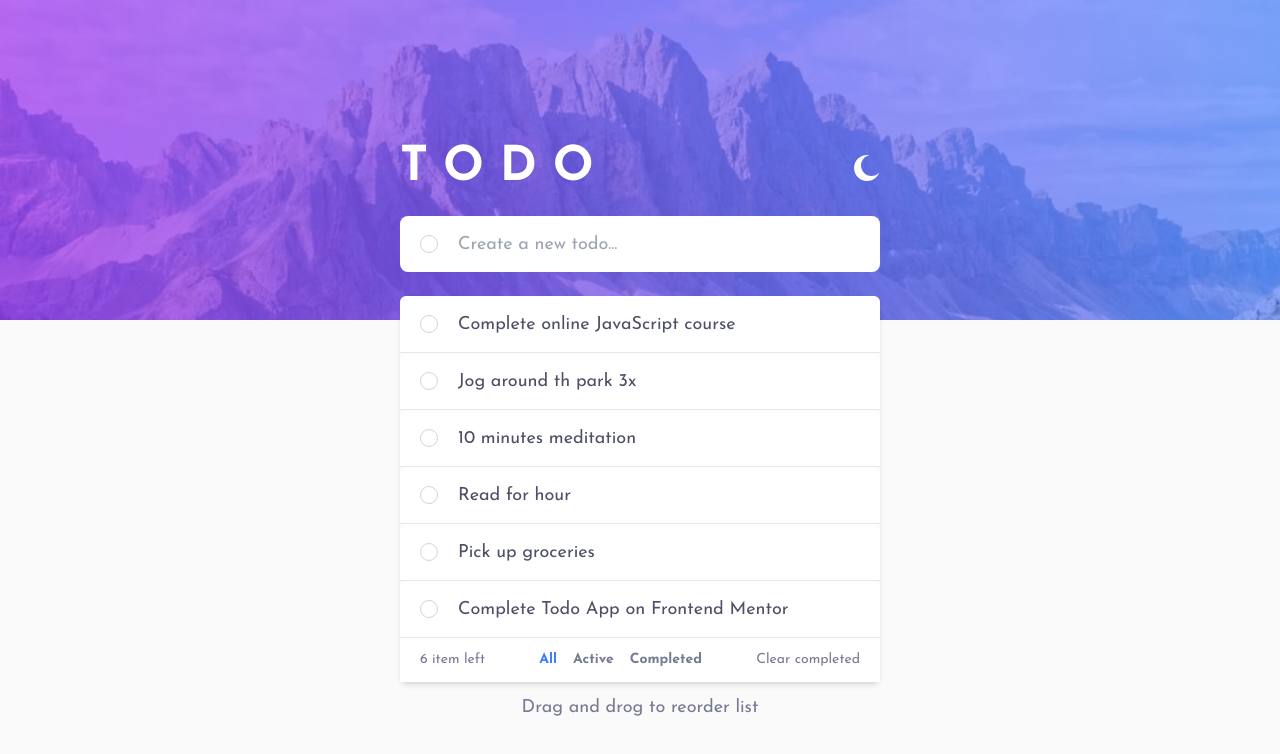
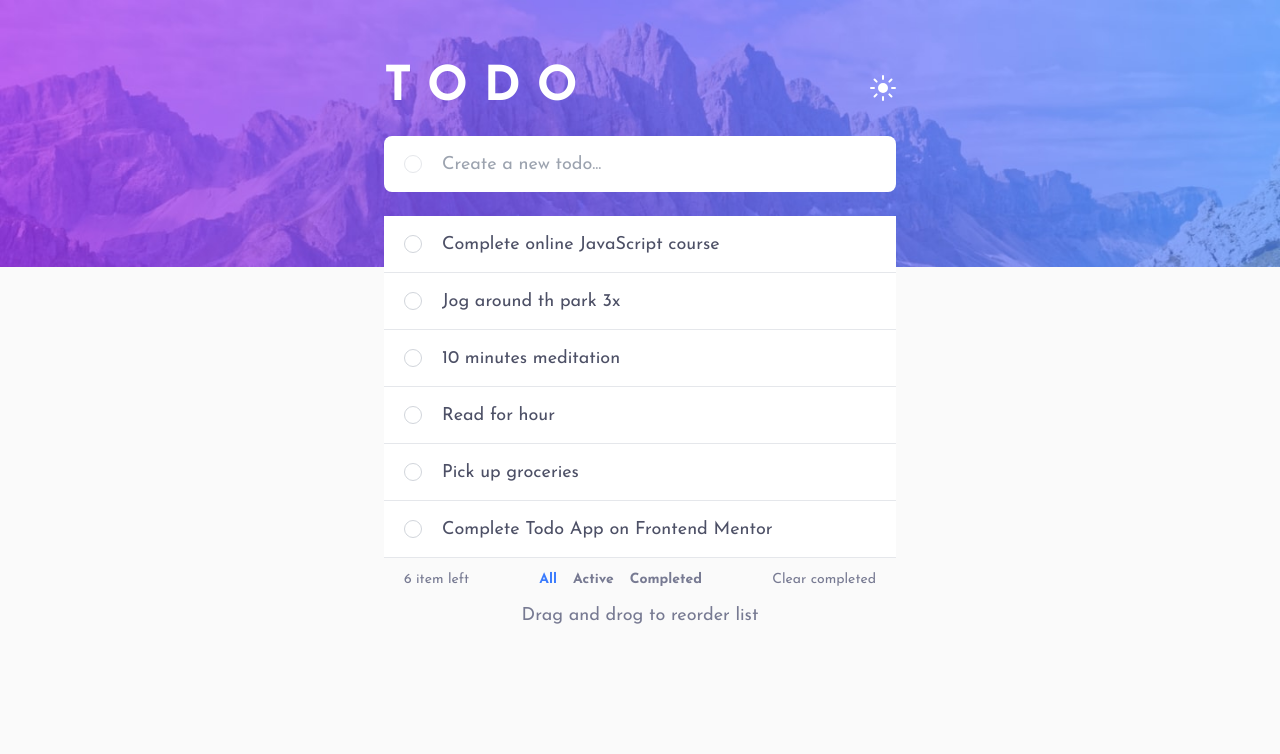
Before and after one commit to alejo9456/todo-app, a React (Vite) app: page / in a window 1280 px wide. Shown: the top 754 px of the page. Built offline with nearby package versions, Linux system fonts and the light colour scheme.

Commit message:
feat: Add theme dark

```diff
--- a/src/App.jsx
+++ b/src/App.jsx
@@ -1,11 +1,20 @@
 
-import { useEffect, useState } from 'react';
-import lightDesktopBackgroundImage  from './assets/bg-desktop-light.jpg';
-import lightMobileBackgroundImage  from './assets/bg-mobile-light.jpg';
+import { useState } from 'react';
 import { Search, TodoList } from './components';
 
+// if (!localStorage.theme) {
+//   localStorage.theme = 'dark';
+// }
 
 export const App = () => {
+  const [theme, setTheme] = useState(localStorage.theme || 'dark');
+  console.log(theme);
+  const toggleThemeMode = () => {
+    const newTheme = theme === 'light' ? 'dark' : 'light';
+    setTheme(newTheme);
+    localStorage.theme = newTheme;
+    document.documentElement.classList.toggle('dark');
+  };
   const [todos, setTodos] = useState([
     {
       id: 1,
@@ -39,26 +48,9 @@ export const App = () => {
     },
   ]);
 
-  const [isMobile, setIsMobile] = useState(false);
-
   const [filter, setFilter] = useState('all');
 
   const [isAllComplete, setIsAllComplete] = useState(false);
-
-
-  useEffect(() => {
-
-    const handleResize = () =>{
-      setIsMobile(window.innerWidth < 480);
-    }
-
-    handleResize();
-
-    window.addEventListener('resize', handleResize);
-    return () => {
-      window.removeEventListener('resize', handleResize);
-    }
-  }, [])
 
   const handleFilterChange = (newFilter) => {
     setFilter(newFilter);
@@ -114,19 +106,14 @@ export const App = () => {
   })
 
   return (
-    <main className="h-screen relative bg-very-light-gray">
+    <main className='min-h-screen relative bg-very-light-gray dark:bg-very-dark-blue bg-mobile-light transition-all duration-300  md:bg-desktop-light dark:bg-mobile-dark md:dark:bg-desktop-dark bg-no-repeat bg-contain'>
 
-      <section className='h-40vh relative flex justify-center items-center'>
-        <img
-          className="h-full w-full absolute object-cover object-center"
-          src={ isMobile? lightMobileBackgroundImage : lightDesktopBackgroundImage } alt="image-background" />
-      </section>
-
-      <section className="bg-very-light-gray h-60vh relative flex flex-col items-center">
-        <div className='relative top-[-11rem] max-w-[21rem] sm:min-w-[30rem]'>
+      <section className= 'container relative flex flex-col items-center mx-auto px-4 pt-8 md:max-w-xl'>
           <Search
+              theme = { theme }
               onAddTodo = {addTodo }
               onChangeAllTodos = { changeAllTodos}
+              onToggleTheme = { toggleThemeMode }
               isAllComplete={isAllComplete} />
           <TodoList
             todos= {filteredTodos}
@@ -137,10 +124,9 @@ export const App = () => {
             onClearComplete={ clearComplete }
             onIncompleteTodos={countIncompleteTodos}
           />
-          <footer className='text-dark-grayish-blue flex justify-center'>
+          <footer className=' text-dark-grayish-blue flex justify-center bg-inherit'>
             Drag and drog to reorder list
           </footer>
-        </div>
       </section>
 
     </main>
--- a/src/components/Search.jsx
+++ b/src/components/Search.jsx
@@ -1,9 +1,9 @@
-
 import { useState } from 'react';
-import darkButtonImage from '../assets/icon-moon.svg';
+import moonButtonImage from '../assets/icon-moon.svg';
+import sunButtonImage from '../assets/icon-sun.svg';
 import check from '../assets/icon-check.svg'
 
-export const Search = ({ onAddTodo, onChangeAllTodos, isAllComplete }) => {
+export const Search = ({ onAddTodo, onChangeAllTodos, isAllComplete, theme, onToggleTheme }) => {
     const [newTodo, setNewTodo] = useState('');
 
     const handleAllComplete = () => {
@@ -21,17 +21,18 @@ export const Search = ({ onAddTodo, onChangeAllTodos, isAllComplete }) => {
         }
     }
     return (
-        <header className="relative z-10 mb-6">
+        <header className="container mx-auto px-4 pt-8 md:max-w-xl z-10 mb-6">
             <div className="flex items-center justify-between mb-6">
             <h1 className="items-center justify-center text-5xl font-bold mb-0 text-white tracking-[1rem]">TODO</h1>
-            <span className="z-20">
-                <img src={ darkButtonImage } alt="" />
+            <span className="z-20 cursor-pointer"
+                onClick={ onToggleTheme }>
+                <img src={ theme === 'dark' ? (sunButtonImage): (moonButtonImage) } alt="" />
             </span>
             </div>
-            <div className="flex items-center w-full bg-white rounded-lg px-5 py-2">
+            <div className='flex items-center w-full bg-white dark:bg-very-dark-desaturated-blue rounded-lg px-5 py-2'>
                 <button
                     onClick={ handleAllComplete }
-                    className={`relative flex justify-between rounded-full border p-2 border-gray-300 cursor-pointer mr-5 ${isAllComplete ? 'bg-check-background' : ''
+                    className={`relative flex justify-between rounded-full border p-2 hover:border-check cursor-pointer mr-5 ${isAllComplete ? 'bg-gradient-to-r from-primary-check to-secondary-check' : ''
                     }`}
                     >
                     {isAllComplete ? (
@@ -43,7 +44,7 @@ export const Search = ({ onAddTodo, onChangeAllTodos, isAllComplete }) => {
                     ) : null}
                 </button>
                 <input
-                    className="outline-none h-10"
+                    className="outline-none h-10 bg-inherit dark:text-light-grayish-blue"
                     type="text"
                     placeholder="Create a new todo..."
                     value= { newTodo}
--- a/src/components/TodoItem.jsx
+++ b/src/components/TodoItem.jsx
@@ -51,7 +51,7 @@
           }, [todo]);
 
         return (
-            <div className="flex items-center w-full bg-white rounded-t-lg px-5 py-2 border-b"
+            <article className="flex items-center w-full  rounded-t-lg px-5 py-2 border-b bg-inherit"
                 ref={provided.innerRef}
                 {...provided.draggableProps}
                 {...provided.dragHandleProps}
@@ -63,8 +63,8 @@
             >
                 <button
                 onClick={handleCheckboxChange}
-                className={`relative flex justify-between rounded-full border p-2 border-gray-300 cursor-pointer mr-5 ${
-                    todo.complete ? 'bg-check-background' : ''
+                className={`relative flex justify-between rounded-full border p-2 hover:bg-check-background border-gray-300 dark:border-dark-grayish-blue cursor-pointer mr-5 ${
+                    todo.complete ? 'bg-gradient-to-r from-primary-check to-secondary-check' : ''
                 }`}
                 >
                 {todo.complete ? (
@@ -77,7 +77,7 @@
                 </button>
                 {isEditing ? (
                     <input
-                        className={`outline-none h-10 ${isFocused || isHovered ? 'w-4/5' : 'w-full'} ${todo.complete ? 'line-through text-dark-grayish-blue' : ''} transition-all duration-500`}
+                        className={`bg-inherit outline-none h-10 ${isFocused || isHovered ? 'w-4/5' : 'w-full'} ${todo.complete ? 'line-through text-dark-grayish-blue' : ''} transition-all duration-500`}
                         type="text"
                         value={editText}
                         onBlur={handleBlur}
@@ -87,7 +87,7 @@
                             />
                         ) : (
                     <div
-                        className={`flex items-center outline-none h-10 ${isFocused || isHovered ? 'w-4/5' : 'w-full'} ${todo.complete ? 'line-through text-dark-grayish-blue' : ''} transition-all duration-500`}
+                        className={`flex items-center outline-none h-10 ${isFocused || isHovered ? 'w-4/5' : 'w-full'} ${todo.complete ? 'line-through text-dark-grayish-blue dark:text-light-grayish-blue-hover' : 'dark:text-light-grayish-blue'} transition-all duration-500`}
                         onFocus={() => setIsFocused(true)}
                         onBlur={() => setIsFocused(false)}
                         >
@@ -103,6 +103,6 @@
                             <img src={cross} alt="Cross"/>
                         </button>
                     )}
-            </div>
+            </article>
         )
     };
--- a/src/components/TodoList.jsx
+++ b/src/components/TodoList.jsx
@@ -15,14 +15,14 @@ export const TodoList = ( { todos,onReorderTodos, onDeleteTodo, onFilterChange,
   };
 
   return (
-        <section className="bg-very-light-gray rounded-md shadow-md mb-3">
+      <section className='container relative items-center px-4 mx-auto md:max-w-xl'>
       <DragDropContext onDragEnd={onDragEnd}>
         <Droppable droppableId="todos">
           {(provided) => (
             <ul
               {...provided.droppableProps}
               ref={provided.innerRef}
-              className="text-very-dark-grayish-blue"
+              className="text-very-dark-grayish-blue relative bg-white dark:bg-very-dark-desaturated-blue"
             >
               {todos.map((todo, index) => (
                 <Draggable key={todo.id.toString()} draggableId={todo.id.toString()} index={index}>
@@ -41,7 +41,7 @@ export const TodoList = ( { todos,onReorderTodos, onDeleteTodo, onFilterChange,
           )}
         </Droppable>
       </DragDropContext>
-      <TodoOptions size={onIncompleteTodos()} onFilterChange={onFilterChange} onClearComplete={onClearComplete} />
+      <TodoOptions className="hidden" size={onIncompleteTodos()} onFilterChange={onFilterChange} onClearComplete={onClearComplete} />
     </section>
   )
 }
--- a/src/components/TodoOptions.jsx
+++ b/src/components/TodoOptions.jsx
@@ -10,25 +10,27 @@ export const TodoOptions = ({ size, onFilterChange, onClearComplete }) => {
     }
 
     return (
-        <footer className="text-dark-grayish-blue flex justify-between px-5 py-3 text-sm bg-white">
+        <>
+            <footer className="text-dark-grayish-blue flex justify-between px-5 py-3 text-sm bg-inherit mb-5 sm:mb-0">
                 <span> { size} item left</span>
                 <ul className="flex justify-between">
-                <li className={`font-bold mx-2 ${activeFilter !== 'all' ? 'hover:text-very-dark-grayish-blue' : ''} ${activeFilter === 'all' ? 'text-bright-blue' : 'text-dark-grayish-blue'}`}>
+                    <li className={`font-bold mx-2 ${activeFilter !== 'all' ? 'hover:text-very-dark-grayish-blue dark:hover:text-light-grayish-blue' : ''} ${activeFilter === 'all' ? 'text-bright-blue' : 'text-dark-grayish-blue dark:text-light-grayish-blue'}`}>
                         <a href="#" onClick={() => handleFilteredChange('all')}>All</a>
                     </li>
                     <li
-                    className={`font-bold mx-2 ${activeFilter !== 'active' ? 'hover:text-very-dark-grayish-blue' : ''} ${activeFilter === 'active' ? 'text-bright-blue': 'text-dark-grayish-blue'}`}>
+                        className={`font-bold mx-2 ${activeFilter !== 'active' ? 'hover:text-very-dark-grayish-blue dark:hover:text-light-grayish-blue' : ''} ${activeFilter === 'active' ? 'text-bright-blue': 'text-dark-grayish-blue'}`}>
                         <a href="#" onClick={ ()=> handleFilteredChange('active') }>Active</a>
                     </li>
                     <li
-                    className={`font-bold mx-2 ${activeFilter !== 'completed' ? 'hover:text-very-dark-grayish-blue' : ''} ${activeFilter === 'completed' ? 'text-bright-blue': 'text-dark-grayish-blue'}`}>
+                        className={`font-bold mx-2 ${activeFilter !== 'completed' ? 'hover:text-very-dark-grayish-blue dark:hover:text-light-grayish-blue' : ''} ${activeFilter === 'completed' ? 'text-bright-blue': 'text-dark-grayish-blue'}`}>
                         <a href="#" onClick={ ()=> handleFilteredChange('completed') }>Completed</a>
                     </li>
                 </ul>
                 <button
                     onClick={ onClearComplete}
-                className="hover:text-very-dark-grayish-blue"
+                    className="hover:text-very-dark-grayish-blue dark:hover:text-light-grayish-blue"
                     >Clear completed</button>
             </footer>
+        </>
     )
 }
--- a/src/index.css
+++ b/src/index.css
@@ -7,7 +7,3 @@ body {
   font-family: 'Josefin Sans';
   font-size: 18px;
 }
-
-.bg-check-background {
-  background: linear-gradient(to right, hsl(192, 100%, 67%), hsl(280, 87%, 65%));
-}
--- a/src/main.jsx
+++ b/src/main.jsx
@@ -4,7 +4,7 @@ import './index.css'
 import { App } from './App'
 
 ReactDOM.createRoot(document.getElementById('root')).render(
-  // <React.StrictMode>
+  <React.StrictMode>
     <App />
-  // </React.StrictMode>,
+  </React.StrictMode>,
 )
--- a/tailwind.config.js
+++ b/tailwind.config.js
@@ -4,6 +4,7 @@ export default {
     "./index.html",
     "./src/**/*.{js,ts,jsx,tsx}",
   ],
+  darkMode: 'class',
   theme: {
     extend: {
       colors: {
@@ -22,7 +23,11 @@ export default {
         'light-grayish-blue-hover': 'hsl(236, 33%, 92%)',
         'dark-grayish-blue': 'hsl(234, 11%, 52%)',
         'very-dark-grayish-blue': 'hsl(233, 14%, 35%)',
-        'very-dark-grayish-blue-hover': 'hsl(237, 14%, 26%)'
+        // 'very-dark-grayish-blue-hover': 'hsl(237, 14%, 26%)',
+
+        //check color
+        'primary-check': 'hsl(192, 100%, 67%)',
+        'secondary-check': 'hsl(280, 87%, 65%)'
       },
       height: {
         '40vh': '40vh',
@@ -31,6 +36,12 @@ export default {
       fontWeight:{
         'ligth': '400',
         'bold': '700'
+      },
+      backgroundImage: {
+        'desktop-light': "url('./src/assets/bg-desktop-light.jpg')",
+        'mobile-light': "url('./src/assets/bg-mobile-light.jpg')",
+        'desktop-dark': "url('./src/assets/bg-desktop-dark.jpg')",
+        'mobile-dark': "url('./src/assets/bg-mobile-dark.jpg')"
       }
     },
   },
```
Lines whose indentation alone changed are shown as unchanged.
